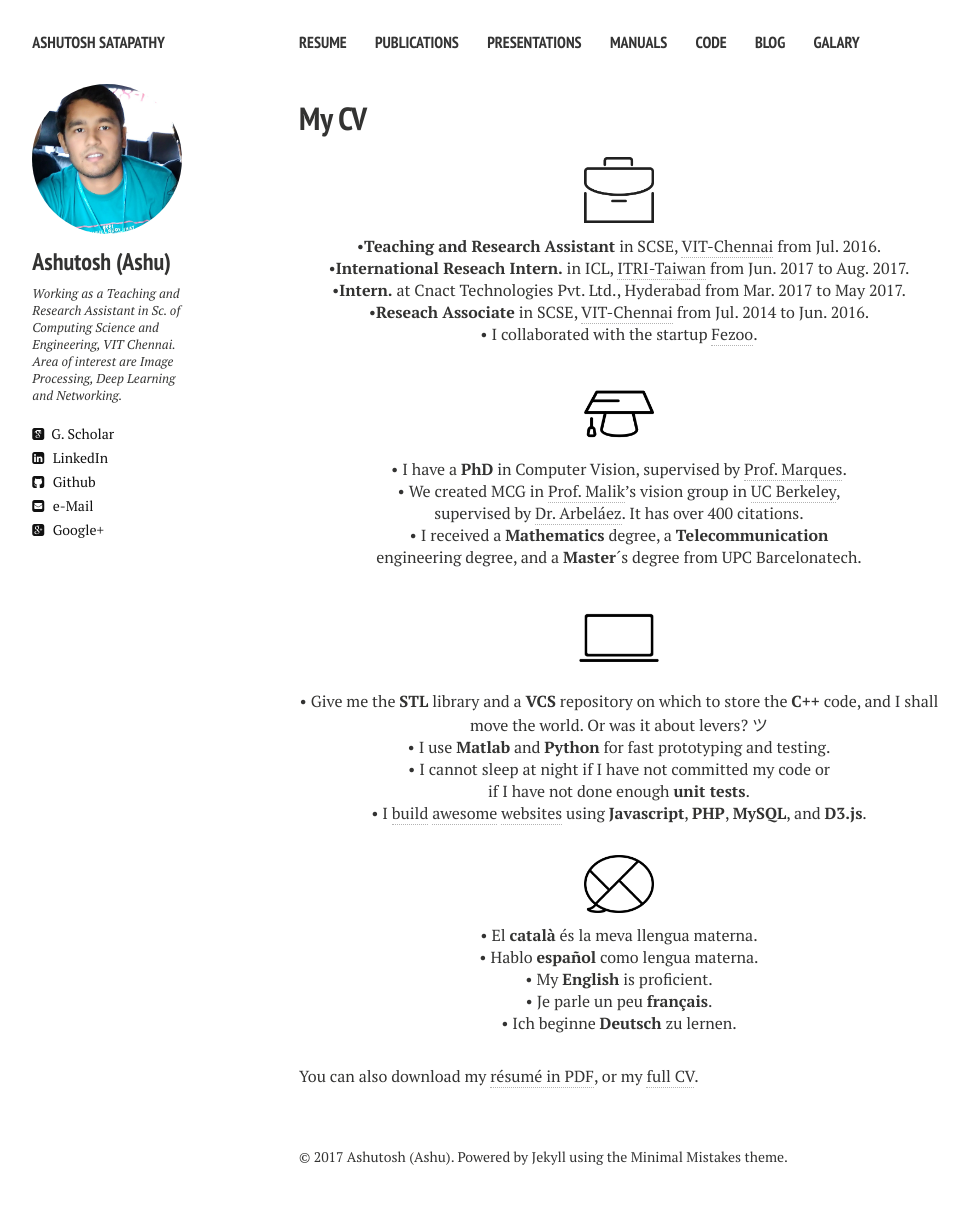
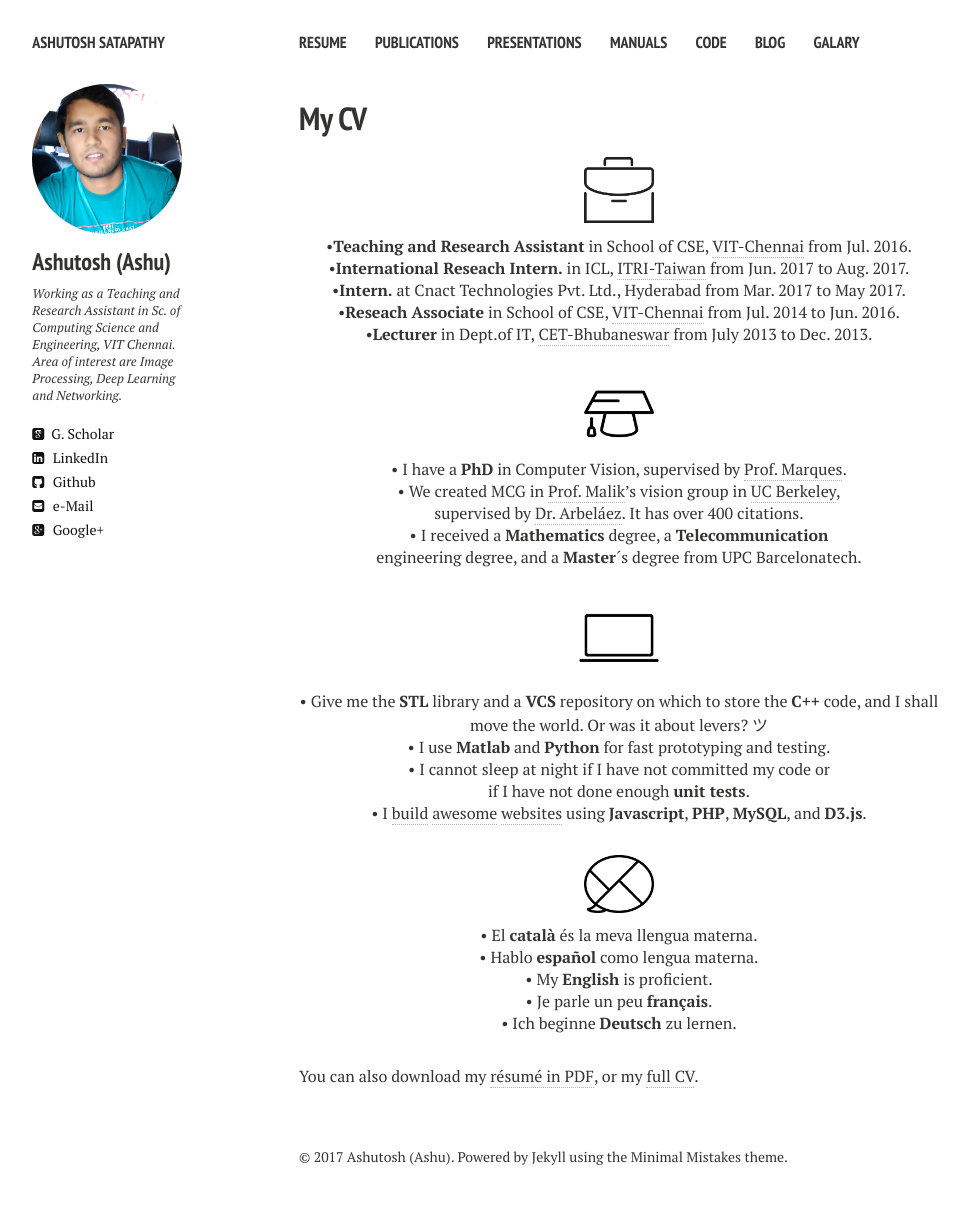
Before and after one commit to ashutoshsatapathy1990/ashutoshsatapathy1990.github.io, a Jekyll site: the page built from cv.md, in a window 1280 px wide. Shown: the whole page, without its empty margins (21-989 px from the left). Built offline with Jekyll 4.4.1, drawn with Linux system fonts in a browser that asks for light colours; nearby versions of some CDN libraries.

Commit message:
Update cv.html

```diff
--- a/_layouts/cv.html
+++ b/_layouts/cv.html
@@ -45,11 +45,11 @@
     <h1>{{ page.title }}</h1>
     <div class="article-wrap">
     <p align="center" class=bottom-small><img src="{{ site.url }}/images/CV/business.png" alt="Work Experience" width="70" height="70"></p>
-    <p align="center">&#8226<strong>Teaching and Research Assistant</strong> in SCSE, <a href="http://chennai.vit.ac.in/" target="_blank">VIT-Chennai</a> from Jul. 2016.</p>
+    <p align="center">&#8226<strong>Teaching and Research Assistant</strong> in School of CSE, <a href="http://chennai.vit.ac.in/" target="_blank">VIT-Chennai</a> from Jul. 2016.</p>
     <p align="center">&#8226<strong>International Reseach Intern.</strong> in ICL, <a href="https://www.itri.org.tw/" target="_blank">ITRI-Taiwan</a> from Jun. 2017 to Aug. 2017.</p>
     <p align="center">&#8226<strong>Intern.</strong> at Cnact Technologies Pvt. Ltd., Hyderabad from Mar. 2017 to May 2017.</p>
-    <p align="center">&#8226<strong>Reseach Associate</strong> in SCSE, <a href="http://chennai.vit.ac.in/" target="_blank">VIT-Chennai</a> from Jul. 2014 to Jun. 2016.</p>
-    <p align="center" class="bottom-three">&#8226 I collaborated with the startup <a href="http://fezoo.cat" target="_blank">Fezoo</a>.</p>
+    <p align="center">&#8226<strong>Reseach Associate</strong> in School of CSE, <a href="http://chennai.vit.ac.in/" target="_blank">VIT-Chennai</a> from Jul. 2014 to Jun. 2016.</p>
+     <p align="center" class="bottom-three">&#8226<strong>Lecturer</strong> in Dept.of IT, <a href="http://fezoo.cat" target="_blank">CET-Bhubaneswar</a> from July 2013 to Dec. 2013.</p>
 
     <p align="center" class=bottom-small><img src="{{ site.url }}/images/CV/study2.png" alt="Education" width="70" height="70"></p>
     <p align="center">&#8226 I have a <strong>PhD</strong> in Computer Vision, supervised by <a href="https://imatge.upc.edu/web/ferran" target="_blank">Prof. Marques</a>.</p>
```
